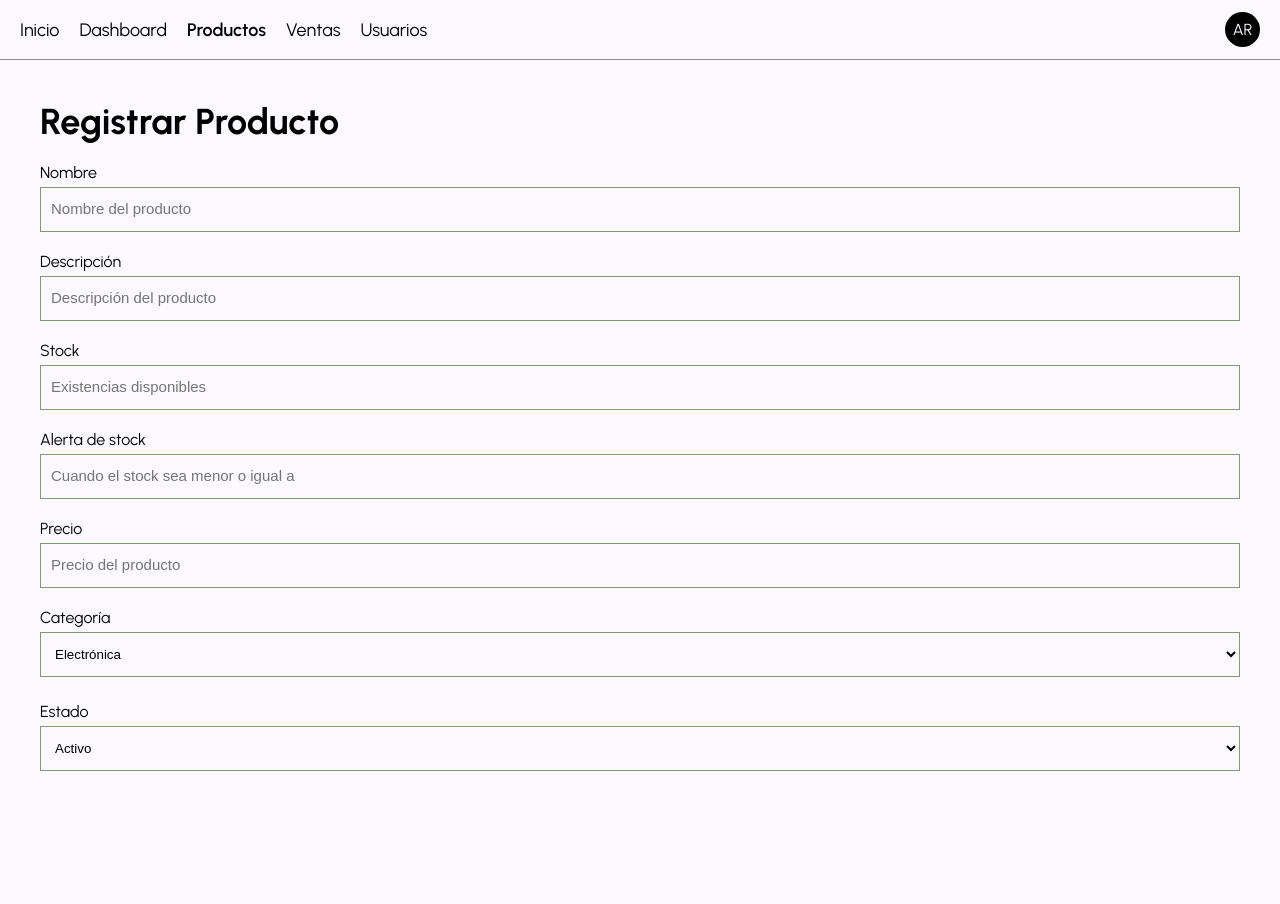
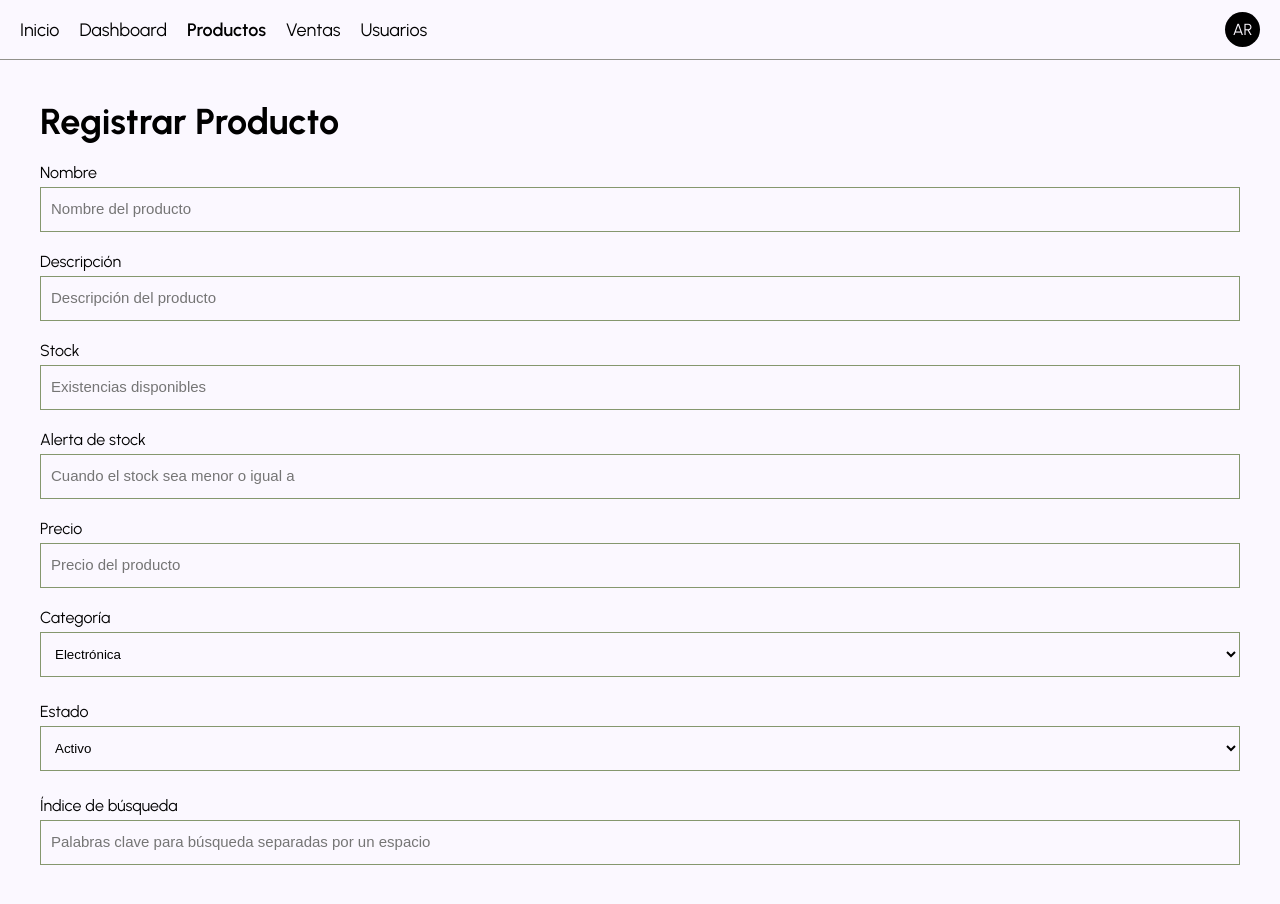
Before and after one commit to 2piradrian/sales-control-app, a React (Vite) app in the folder packages/client/: page /products/create in a window 1280 px wide. Shown: the top 904 px of the page. Before the commit the page ends 836 px from the top, so only its background shows below. Built offline with nearby package versions, Linux system fonts and the light colour scheme.

Commit message:
add: index search

```diff
--- a/packages/client/src/ui/components/product-form/product-form.tsx
+++ b/packages/client/src/ui/components/product-form/product-form.tsx
@@ -57,6 +57,14 @@ export default function ProductForm() {
           value=""
           values={["Activo", "Inactivo"]}
         />
+        <InputLabel
+          id="index"
+          label="Índice de búsqueda"
+          placeholder="Palabras clave para búsqueda separadas por un espacio"
+          required={true}
+          type="text"
+          value=""
+        />
     </div>
   );
 }
```
